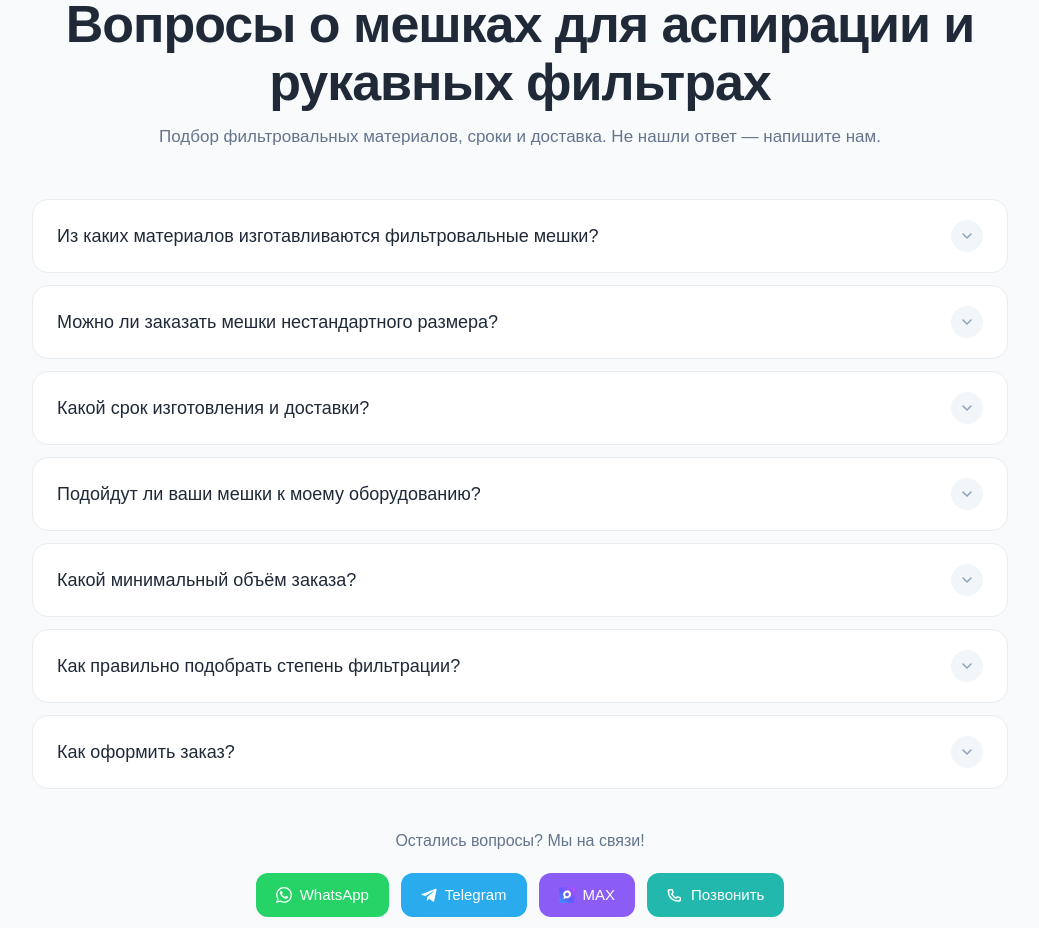
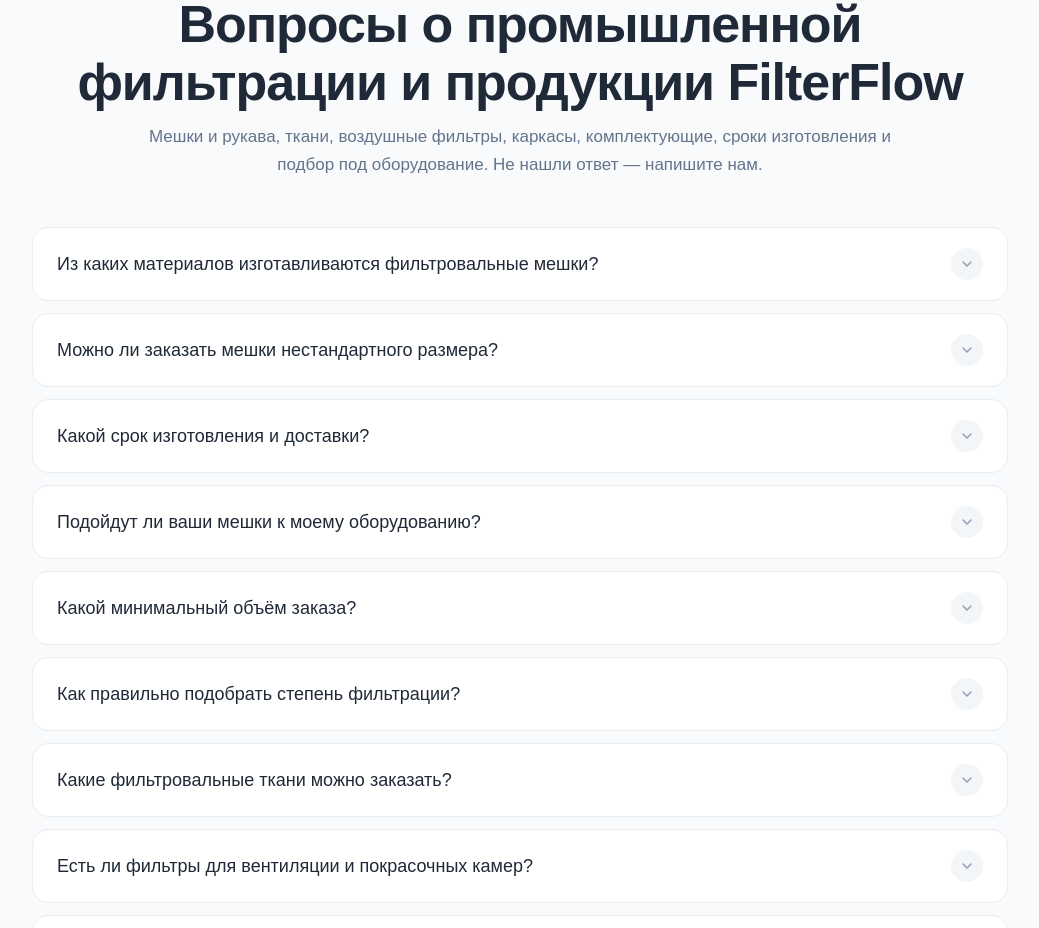
Before and after one commit to karipupkina-ux/filterflow-next, a Next.js app: page / in a window 1280 px wide. Shown: the part 10700-11628 px from the top of the page, without its empty margins (120-1159 px from the left). Built offline with nearby package versions, Linux system fonts and the light colour scheme.

Commit message:
seo: broaden FAQ to new product categories

```diff
--- a/app/components/feature/FAQSection.tsx
+++ b/app/components/feature/FAQSection.tsx
@@ -42,6 +42,16 @@
         "Степень фильтрации выбирается исходя из типа обрабатываемого материала и требований к чистоте воздуха. Для деревообработки обычно достаточно 5–25 мкм. Для мелкодисперсной пыли (МДФ, лак, краска) рекомендуем 1–5 мкм. Наши специалисты помогут с выбором бесплатно.",
     },
     {
+      question: "Какие фильтровальные ткани можно заказать?",
+      answer:
+        "Подбираем ткани для рукавов, аспирационных мешков и стружкоотсосов: полиэстер, полипропилен, полиамид, мета-арамид, PPS, полиимид P84, PTFE, стекловолокно и специальные антистатические исполнения. Доступность и метраж уточняются по запросу.",
+    },
+    {
+      question: "Есть ли фильтры для вентиляции и покрасочных камер?",
+      answer:
+        "Да. В ассортименте есть карманные и кассетные воздушные фильтры для вентиляции, а также лабиринтные, напольные Paint Stop, потолочные и кокосово-волокнистые фильтры для совместимых покрасочных камер.",
+    },
+    {
       question: "Как оформить заказ?",
       answer:
         "Оформить заказ можно несколькими способами: заполнить форму на сайте, написать нам в WhatsApp или Telegram, позвонить по телефону +7 951 499-25-76 или отправить письмо на filterflow@mail.ru. Менеджер свяжется с вами в течение нескольких часов.",
@@ -78,12 +88,12 @@
           </div>
 
           <h2 className="text-[28px] font-bold leading-[1.12] tracking-[-0.02em] text-[#1f2937] sm:text-[34px] md:text-[52px]">
-            Вопросы о мешках для аспирации и рукавных фильтрах
+            Вопросы о промышленной фильтрации и продукции FilterFlow
           </h2>
 
           <p className="mx-auto mt-3 max-w-3xl text-[14px] leading-[1.65] text-slate-500 sm:text-[16px] md:text-[17px]">
-            Подбор фильтровальных материалов, сроки и доставка. Не нашли ответ —
-            напишите нам.
+            Мешки и рукава, ткани, воздушные фильтры, каркасы, комплектующие,
+            сроки изготовления и подбор под оборудование. Не нашли ответ — напишите нам.
           </p>
         </div>
 
```
